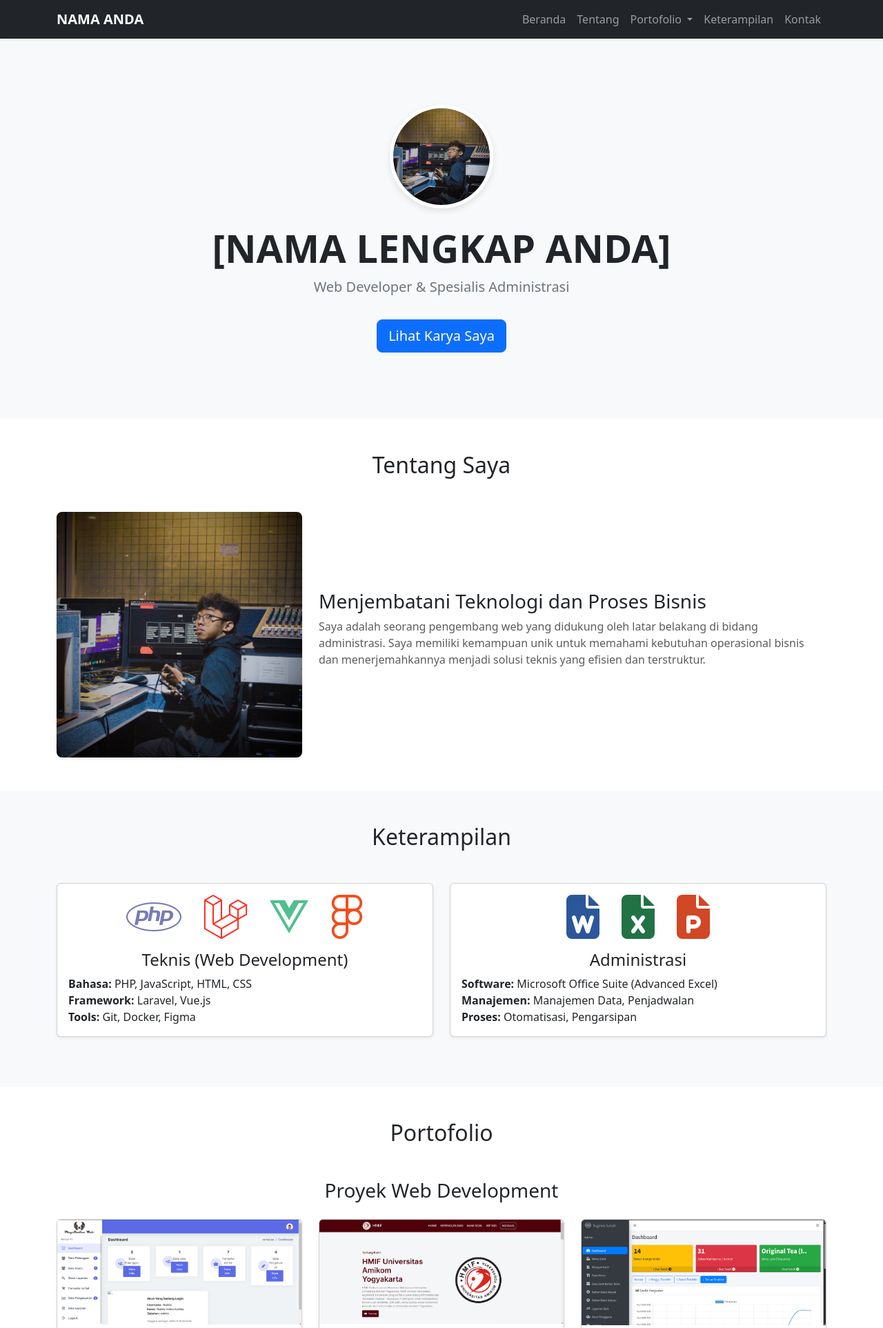
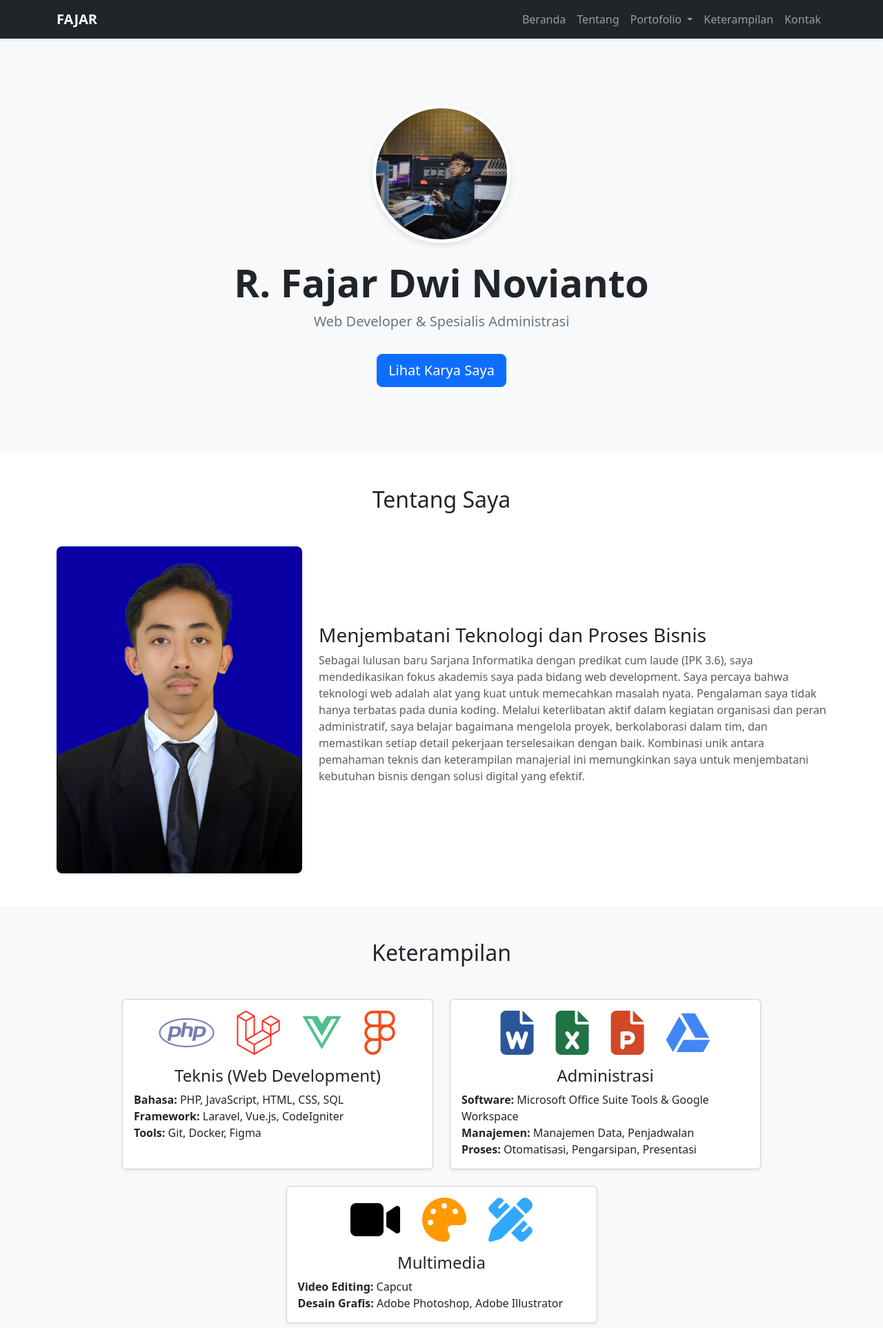
Before and after one commit to fajarraden09/myportofolio, a PHP site: page / in a window 1280 px wide. Shown: the top 1925 px of the page at 69% size. Run offline with PHP 8.4, Linux system fonts and the light colour scheme.

Commit message:
up finisih 1

```diff
--- a/index.html
+++ b/index.html
@@ -6,13 +6,14 @@
     <link href="https://cdn.jsdelivr.net/npm/bootstrap@5.3.3/dist/css/bootstrap.min.css" rel="stylesheet">
     <link rel="stylesheet" href="style.css">
     <link rel="stylesheet" href="https://cdnjs.cloudflare.com/ajax/libs/font-awesome/6.5.2/css/all.min.css">
-    <title>Portfolio Saya</title>
+    <title>Portfolio Fajar</title>
+    <link rel="icon" type="image/png" href="./img/fotoku.png">
 </head>
 <body>
 
     <nav class="navbar navbar-expand-lg navbar-dark bg-dark fixed-top shadow-sm">
         <div class="container">
-            <a class="navbar-brand fw-bold" href="#hero">NAMA ANDA</a>
+            <a class="navbar-brand fw-bold" href="#hero">FAJAR</a>
             <button class="navbar-toggler" type="button" data-bs-toggle="collapse" data-bs-target="#navbarNav" aria-controls="navbarNav" aria-expanded="false" aria-label="Toggle navigation">
                 <span class="navbar-toggler-icon"></span>
             </button>
@@ -39,7 +40,7 @@
     <section id="hero" class="text-center">
         <div class="container">
             <img src="./img/fotoku.png" alt="Foto Profil" class="profile-picture">
-            <h1 class="display-4 fw-bold mt-4">[NAMA LENGKAP ANDA]</h1>
+            <h1 class="display-4 fw-bold mt-4">R. Fajar Dwi Novianto</h1>
             <p class="lead text-secondary">Web Developer & Spesialis Administrasi</p>
             <a href="#projects" class="btn btn-primary btn-lg mt-3">Lihat Karya Saya</a>
         </div>
@@ -50,11 +51,11 @@
             <h2 class="text-center mb-5">Tentang Saya</h2>
             <div class="row align-items-center">
                 <div class="col-md-4 text-center">
-                    <img src="./img/fotoku.png" class="img-fluid rounded-3 shadow-sm" alt="Tentang Saya">
+                    <img src="./img/Foto_Background biru.png" class="img-fluid rounded-3 shadow-sm" alt="Tentang Saya">
                 </div>
                 <div class="col-md-8">
                     <h3>Menjembatani Teknologi dan Proses Bisnis</h3>
-                    <p class="text-muted">Saya adalah seorang pengembang web yang didukung oleh latar belakang di bidang administrasi. Saya memiliki kemampuan unik untuk memahami kebutuhan operasional bisnis dan menerjemahkannya menjadi solusi teknis yang efisien dan terstruktur.</p>
+                    <p class="text-muted">Sebagai lulusan baru Sarjana Informatika dengan predikat cum laude (IPK 3.6), saya mendedikasikan fokus akademis saya pada bidang web development. Saya percaya bahwa teknologi web adalah alat yang kuat untuk memecahkan masalah nyata. Pengalaman saya tidak hanya terbatas pada dunia koding. Melalui keterlibatan aktif dalam kegiatan organisasi dan peran administratif, saya belajar bagaimana mengelola proyek, berkolaborasi dalam tim, dan memastikan setiap detail pekerjaan terselesaikan dengan baik. Kombinasi unik antara pemahaman teknis dan keterampilan manajerial ini memungkinkan saya untuk menjembatani kebutuhan bisnis dengan solusi digital yang efektif.</p>
                 </div>
             </div>
         </div>
@@ -63,8 +64,8 @@
     <section id="skills" class="py-5 bg-light">
     <div class="container">
         <h2 class="text-center mb-5">Keterampilan</h2>
-        <div class="row">
-            <div class="col-md-6 mb-4">
+        <div class="row justify-content-center">
+            <div class="col-md-6 col-lg-5 mb-4">
                 <div class="card shadow-sm h-100 text-center">
                     <div class="card-body">
                         <div class="skill-icons">
@@ -75,26 +76,45 @@
                         </div>
                         <h4 class="card-title mt-3">Teknis (Web Development)</h4>
                         <p class="card-text text-start">
-                            <b>Bahasa:</b> PHP, JavaScript, HTML, CSS<br>
-                            <b>Framework:</b> Laravel, Vue.js<br>
+                            <b>Bahasa:</b> PHP, JavaScript, HTML, CSS, SQL<br>
+                            <b>Framework:</b> Laravel, Vue.js, CodeIgniter<br>
                             <b>Tools:</b> Git, Docker, Figma
                         </p>
                     </div>
                 </div>
             </div>
-            <div class="col-md-6 mb-4">
+            <div class="col-md-6 col-lg-5 mb-4">
                 <div class="card shadow-sm h-100 text-center">
                     <div class="card-body">
                         <div class="skill-icons">
                             <i class="fa-solid fa-file-word"></i>
                             <i class="fa-solid fa-file-excel"></i>
                             <i class="fa-solid fa-file-powerpoint"></i>
+                            <i class="fa-brands fa-google-drive"></i>
                         </div>
                         <h4 class="card-title mt-3">Administrasi</h4>
                         <p class="card-text text-start">
-                            <b>Software:</b> Microsoft Office Suite (Advanced Excel)<br>
+                            <b>Software:</b> Microsoft Office Suite Tools & Google Workspace<br>
                             <b>Manajemen:</b> Manajemen Data, Penjadwalan<br>
-                            <b>Proses:</b> Otomatisasi, Pengarsipan
+                            <b>Proses:</b> Otomatisasi, Pengarsipan, Presentasi
+                        </p>
+                    </div>
+                </div>
+            </div>
+        </div>
+        <div class="row justify-content-center">
+            <div class="col-md-6 col-lg-5 mb-4">
+                <div class="card shadow-sm h-100 text-center">
+                    <div class="card-body">
+                        <div class="skill-icons">
+                            <i class="fa-solid fa-video"></i>
+                            <i class="fa-solid fa-palette"></i>
+                            <i class="fa-solid fa-pen-ruler"></i>
+                        </div>
+                        <h4 class="card-title mt-3">Multimedia</h4>
+                        <p class="card-text text-start">
+                            <b>Video Editing:</b> Capcut<br>
+                            <b>Desain Grafis:</b> Adobe Photoshop, Adobe Illustrator
                         </p>
                     </div>
                 </div>
@@ -184,14 +204,14 @@
         <div class="container text-center">
             <h2 class="mb-4">Hubungi Saya</h2>
             <p class="lead">Silakan hubungi saya melalui email atau telepon.</p>
-            <p class="h4 mt-4"><strong>Email:</strong> [emailanda@example.com]</p>
-            <p class="h4"><strong>Telepon:</strong> [+62 123-4567-890]</p>
+            <p class="h4 mt-4"><strong>Email:</strong> fajarraden9019@gmail.com</p>
+            <p class="h4"><strong>Telepon/WhastApp:</strong> +6281225061527</p>
         </div>
     </section>
 
     <footer class="py-4 bg-dark text-white text-center">
         <div class="container">
-            <p class="mb-0">&copy; 2025 [Nama Anda]. All Rights Reserved.</p>
+            <p class="mb-0">&copy; 2025 Fajar_Dwi_N. All Rights Reserved.</p>
         </div>
     </footer>
 
--- a/style.css
+++ b/style.css
@@ -11,8 +11,8 @@ body {
 }
 
 .profile-picture {
-    width: 150px;
-    height: 150px;
+    width: 200px;
+    height: 200px;
     border-radius: 50%;
     object-fit: cover;
     border: 5px solid white;
@@ -49,3 +49,7 @@ section {
 .skill-icons .fa-file-word { color: #2B579A; }
 .skill-icons .fa-file-excel { color: #217346; }
 .skill-icons .fa-file-powerpoint { color: #D24726; }
+.skill-icons .fa-google-drive { color: #4285F4; }
+.skill-icons .fa-video { color: #000000; } /* Ikon untuk Capcut */
+.skill-icons .fa-palette { color: #FF9A00; } /* Ikon untuk Illustrator */
+.skill-icons .fa-pen-ruler { color: #31A8FF; } /* Ikon untuk Photoshop */
```
Also changed, not shown: img/Foto_Background biru.png (added).
